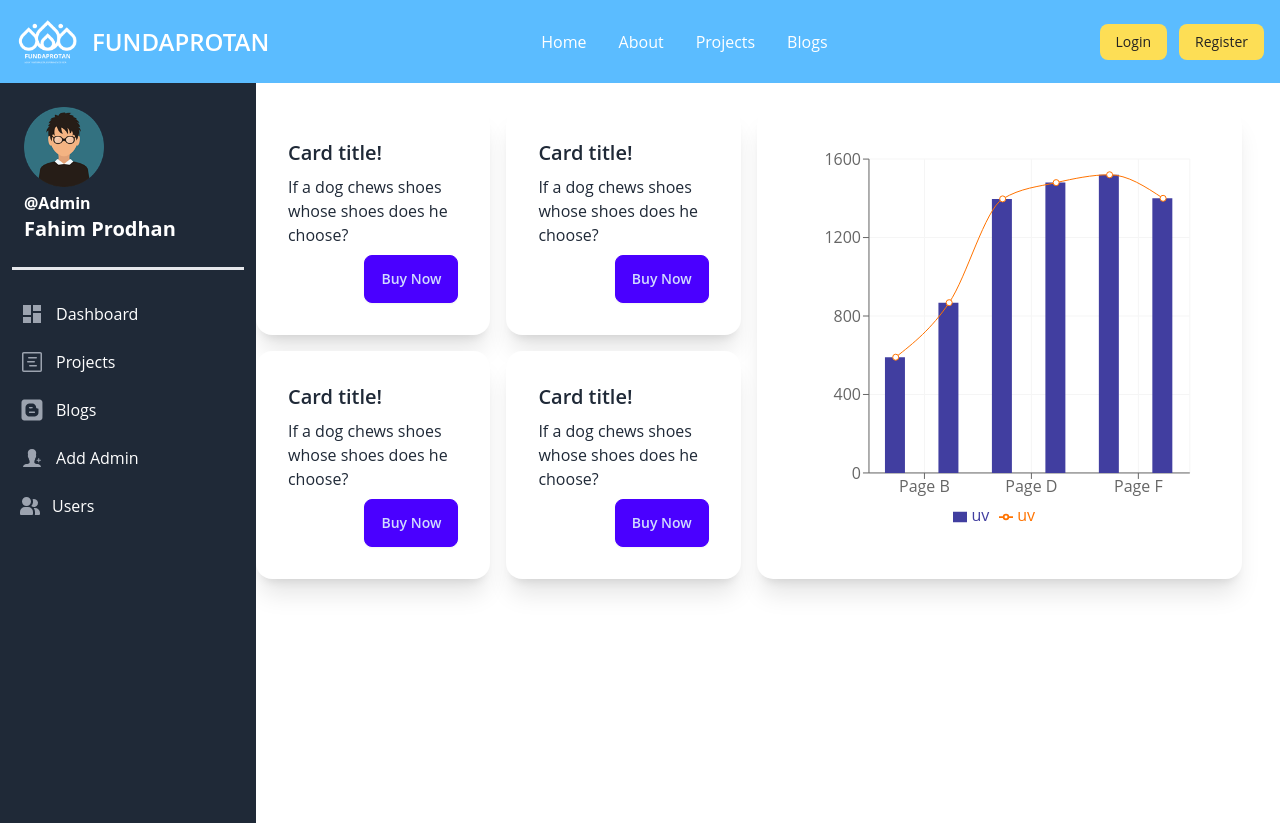
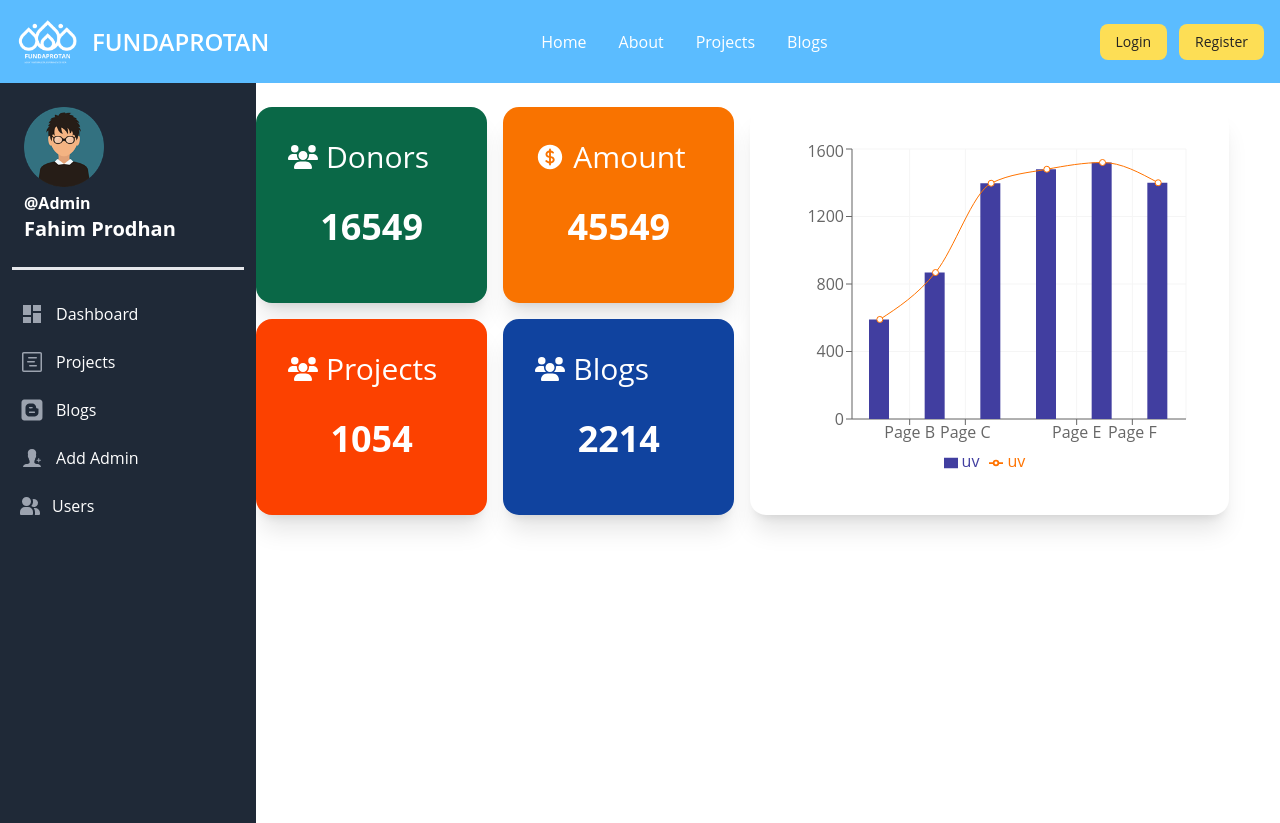
Before and after one commit to Fahim-Prodhan/donation-foundation, a React (Vite) app in the folder client/: page /admin/dashboard in a window 1280 px wide. After the commit the page ends 800 px from the top, so only its background shows below. Built offline with nearby package versions, Linux system fonts and the light colour scheme.

Commit message:
dashboard Design complete

```diff
--- a/client/src/admin/dashboard/adminDashboard/AdminDashboard.jsx
+++ b/client/src/admin/dashboard/adminDashboard/AdminDashboard.jsx
@@ -13,7 +13,7 @@ const AdminDashboard = () => {
             <div >
                 <Sidebar></Sidebar>
             </div>
-            <div className='ml-[20%] mr-[3%]'>
+            <div className='lg:ml-[20%] md:ml-[35%] mr-[4%] ml-[4%]'>
                 <Outlet></Outlet>
             </div>
         </div>
--- a/client/src/admin/dashboard/dashboardContent/DashboardContent.jsx
+++ b/client/src/admin/dashboard/dashboardContent/DashboardContent.jsx
@@ -1,4 +1,7 @@
 import React from 'react';
+import { FaUsers } from "react-icons/fa6";
+
+import { HiCurrencyDollar } from "react-icons/hi2";
 import {
     ComposedChart,
     Line,
@@ -52,29 +55,23 @@ const data = [
 
 const DashboardContent = () => {
     return (
-        <div className='grid  grid-rows-3 grid-cols-4 gap-4 mt-6'>
+        <div className='grid lg:grid-rows-3 lg:grid-cols-4 gap-4 mt-6'>
 
-            <div className="card bg-base-100 shadow-xl col-span-1">
-                <div className="card-body">
-                    <h2 className="card-title">Card title!</h2>
-                    <p>If a dog chews shoes whose shoes does he choose?</p>
-                    <div className="card-actions justify-end">
-                        <button className="btn btn-primary">Buy Now</button>
-                    </div>
+            <div className="card bg-[#0A6847] text-white shadow-xl col-span-1">
+                <div className="card-body text-center">
+                    <h2 className=" text-left text-3xl flex items-center gap-2"><FaUsers />Donors</h2>
+                    <p className='py-6 font-bold text-4xl items-center'>16549</p>
                 </div>
             </div>
 
-            <div className="card bg-base-100 shadow-xl">
-                <div className="card-body">
-                    <h2 className="card-title">Card title!</h2>
-                    <p>If a dog chews shoes whose shoes does he choose?</p>
-                    <div className="card-actions justify-end">
-                        <button className="btn btn-primary">Buy Now</button>
-                    </div>
+            <div className="card bg-[#F97300] shadow-xl text-white">
+                <div className="card-body text-center">
+                    <h2 className=" text-left text-3xl flex items-center gap-2"><HiCurrencyDollar />Amount</h2>
+                    <p className='py-6 font-bold text-4xl items-center'>45549</p>
                 </div>
             </div>
 
-            <div className="card bg-base-100 shadow-xl col-span-2 row-span-2">
+            <div className="card lg:order-none order-last bg-base-100 shadow-xl lg:col-span-2 lg:row-span-2">
                 <div className="card-body">
                     <ResponsiveContainer width="100%" height="100%">
                         <ComposedChart
@@ -82,10 +79,10 @@ const DashboardContent = () => {
                             height={400}
                             data={data}
                             margin={{
-                                top: 20,
-                                right: 20,
-                                bottom: 20,
-                                left: 20,
+                                top: 10,
+                                right: 10,
+                                bottom: 10,
+                                left: 10,
                             }}
                         >
                             <CartesianGrid stroke="#f5f5f5" />
@@ -100,22 +97,16 @@ const DashboardContent = () => {
                 </div>
             </div>
 
-            <div className="card bg-base-100 shadow-xl ">
-                <div className="card-body">
-                    <h2 className="card-title">Card title!</h2>
-                    <p>If a dog chews shoes whose shoes does he choose?</p>
-                    <div className="card-actions justify-end">
-                        <button className="btn btn-primary">Buy Now</button>
-                    </div>
+            <div className="card bg-[#FC4100] shadow-xl text-white">
+                <div className="card-body text-center">
+                    <h2 className=" text-left text-3xl flex items-center gap-2"><FaUsers />Projects</h2>
+                    <p className='py-6 font-bold text-4xl items-center'>1054</p>
                 </div>
             </div>
-            <div className="card bg-base-100 shadow-xl ">
-                <div className="card-body">
-                    <h2 className="card-title">Card title!</h2>
-                    <p>If a dog chews shoes whose shoes does he choose?</p>
-                    <div className="card-actions justify-end">
-                        <button className="btn btn-primary">Buy Now</button>
-                    </div>
+            <div className="card bg-[#10439F] shadow-xl text-white">
+                <div className="card-body text-center">
+                    <h2 className=" text-left text-3xl flex items-center gap-2"><FaUsers />Blogs</h2>
+                    <p className='py-6 font-bold text-4xl items-center'>2214</p>
                 </div>
             </div>
 
```
